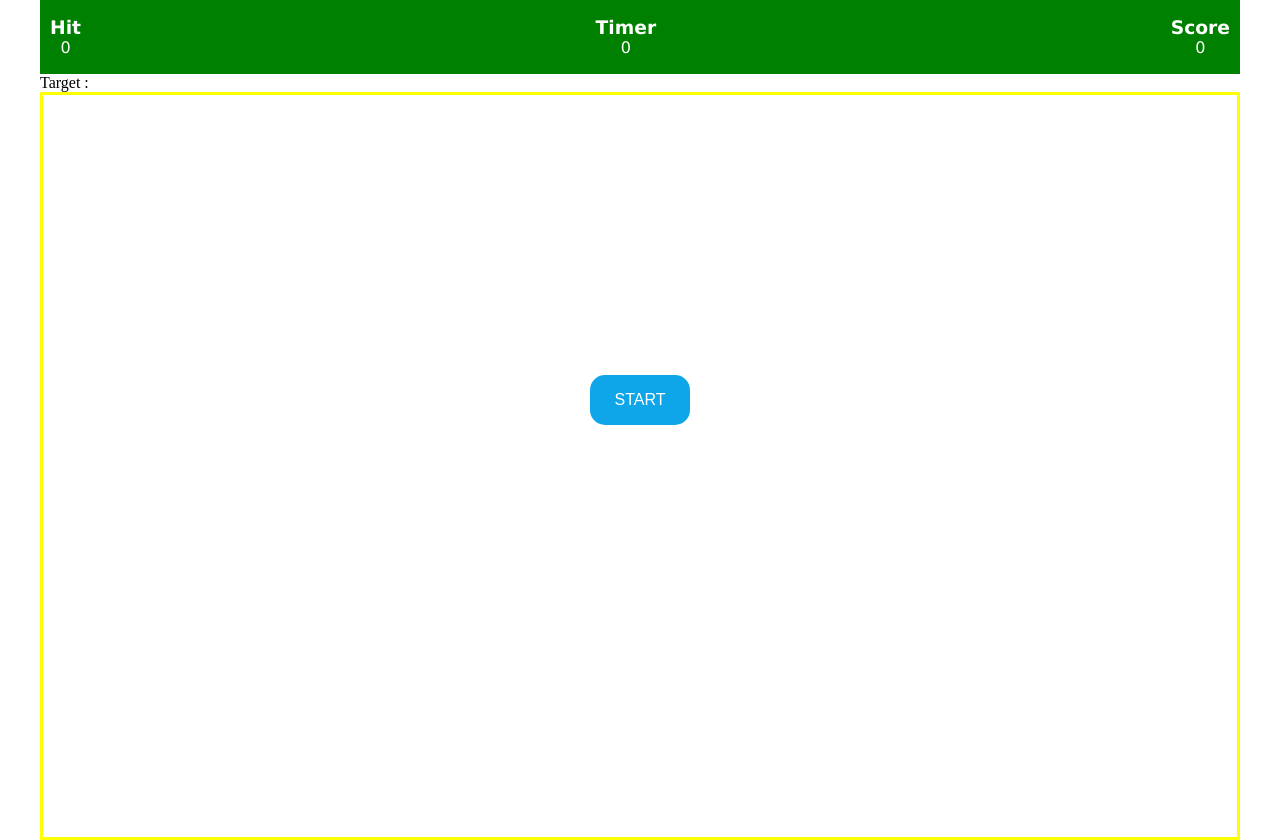
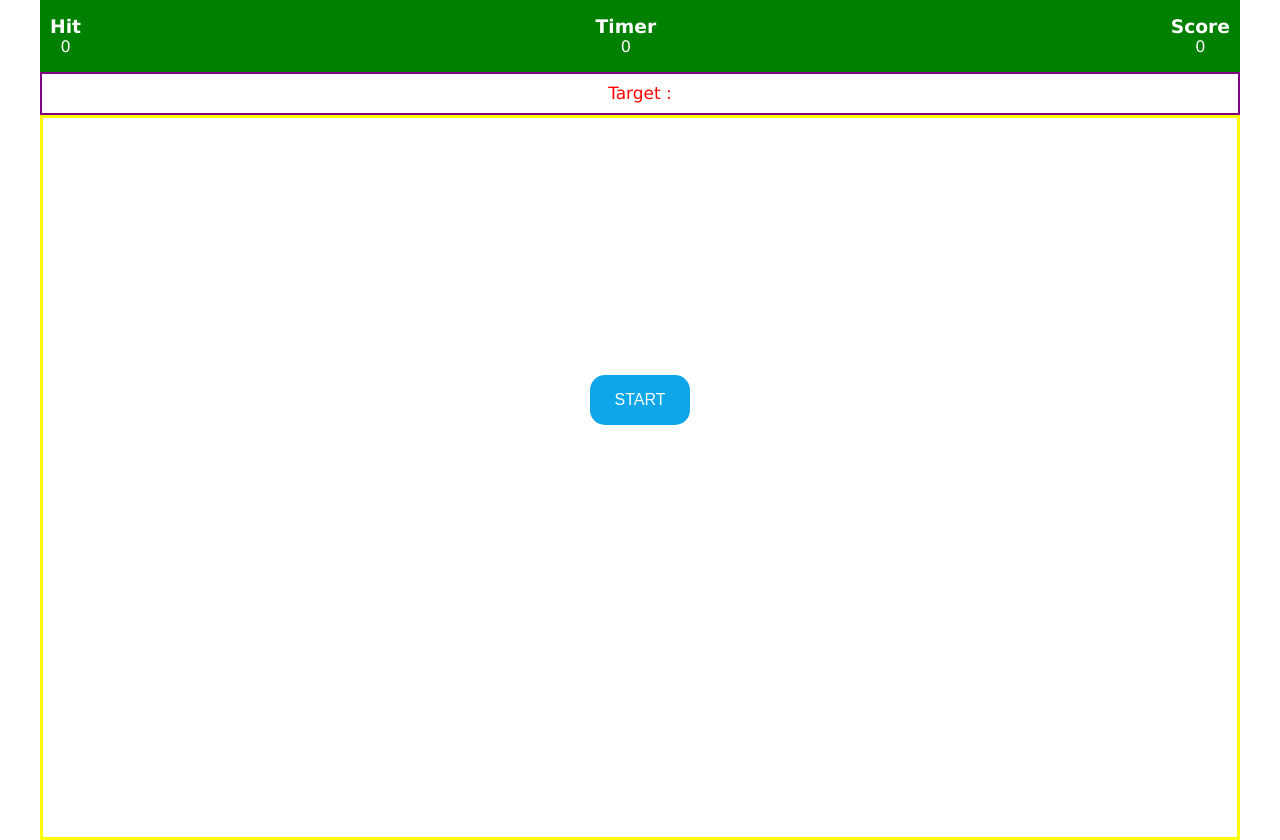
Before and after one commit to thejaspk-jpg/Virtual-Bubble-wrapper, a plain HTML site: page index.html in a window 1280 px wide. Drawn offline with Linux system fonts and the light colour scheme.

Commit message:
Changed the style of tarbox

```diff
--- a/style.css
+++ b/style.css
@@ -55,3 +55,14 @@ html,body{
     border: 2px green;
     border-style: dotted;
 }
+
+#tarbox{
+    display: flex;
+    justify-content: center;
+    align-items: center;
+    height:45px;
+    border:2px solid purple;
+    color : red;
+    font-family: 'Lucida Sans', 'Lucida Sans Regular', 'Lucida Grande', 'Lucida Sans Unicode', Geneva, Verdana, sans-serif;
+    font-size: 17px;
+}
```
